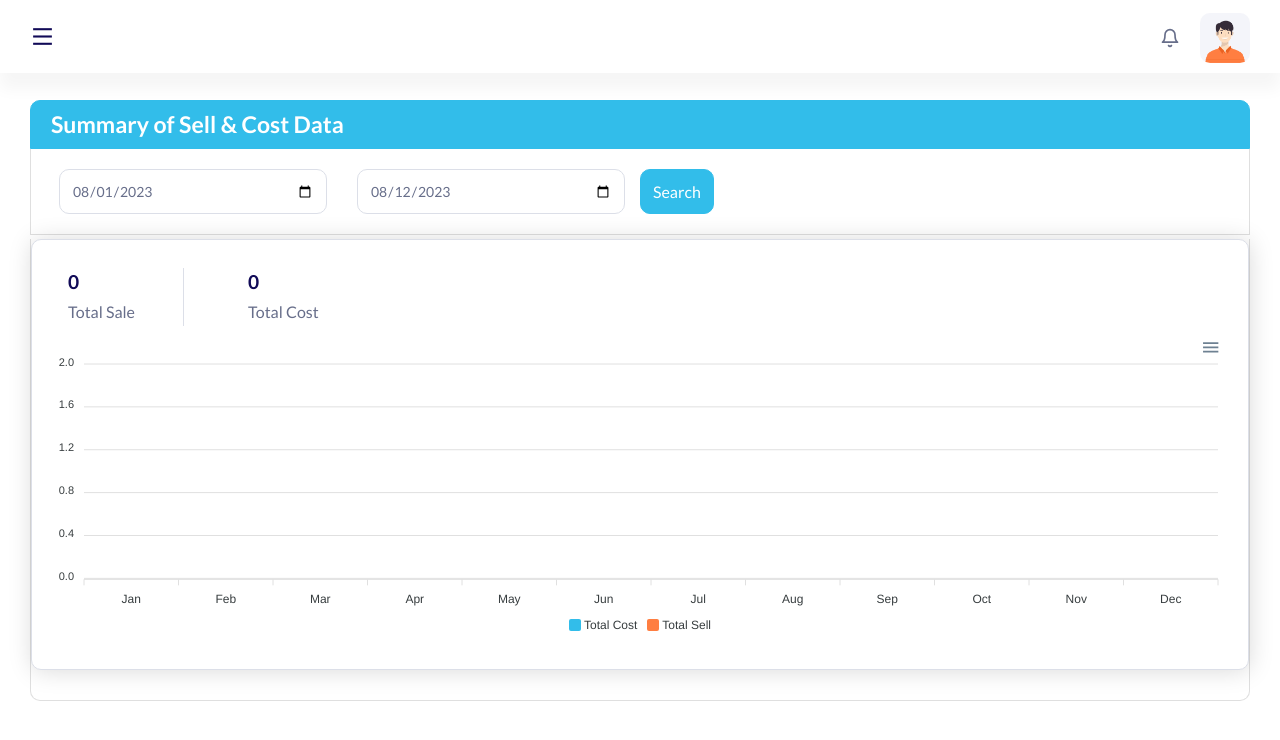
After one commit to jstutul/joelyinventory, a Django app: page /salesreport in a window 1280 px wide. The commit adds this page. Shown: the top 740 px of the page. Run offline with Django 3.2, Linux system fonts and the light colour scheme; a user stored in the database is signed in; data comes from the database, SQL or seed files in the repository; both versions use the stored data as it was after the commit; some libraries are stand-ins or nearby versions.

Commit message:
pos remain

```diff
--- a/inventory/urls.py
+++ b/inventory/urls.py
@@ -39,7 +39,8 @@ urlpatterns = [
   ##notification
   path("notifications",NotificationView,name="notifications"),
   path("notifications/delete/<int:id>",NotificationDeleteView,name="notificationsdelete"),
-
+  ##sales report
+  path("salesreport",SalesReport,name='salesreport'),
 
 
 ]
--- a/inventory/views.py
+++ b/inventory/views.py
@@ -9,7 +9,7 @@ from .forms import ProductForm,ProductReturnForm,SellUpdateForm
 from django.http import JsonResponse
 from joelypos.utility import *
 from pos.models import Sell,SellOrder,ProductOrder
-from datetime import datetime
+from datetime import datetime,timedelta
 from django.db.models import Sum,Avg,Count
 from django.db import IntegrityError
 from django.db.models.functions import ExtractMonth
@@ -50,29 +50,6 @@ def dashboard(request):
     total_cost = product_stats['total_cost']
     total_products = product_stats['total_products']
 
-
-    # # Get all months in a year
-    # months = [month for month in range(1, 13)]
-
-    # monthly_total_cost = Product.objects.filter(created__year=date.today().year).annotate(month=ExtractMonth('created')).values('month').annotate(total_cost=Sum('totalcost')).order_by('month')
-    # monthly_total_cost_dict = {cost['month']: cost['total_cost'] for cost in monthly_total_cost}
-    # for month in months:
-    #     total_cost = monthly_total_cost_dict.get(month, 0)
-    #     month_name = calendar.month_name[month]
-    #     print(f"{month_name}: {total_cost}")
-
-
-    # # Calculate monthly sell amount for the current year
-    # monthly_sell_amount = Sell.objects.filter(paymentstatus='approve', created__year=date.today().year).annotate(month=ExtractMonth('created')).values('month').annotate(total_sell_amount=Sum('order__subtotal')).order_by('month')
-
-    # # Create a dictionary to store monthly sell amounts
-    # monthly_sell_amount_dict = {sell['month']: sell['total_sell_amount'] for sell in monthly_sell_amount}
-
-    # # Iterate over all months and print the monthly sell amount (including zero sell amount months)
-    # for month in months:
-    #     total_sell_amount = monthly_sell_amount_dict.get(month, 0)
-    #     month_name = calendar.month_name[month]
-    #     print(f"{month_name}: {total_sell_amount}")
     months = [month for month in range(1, 13)]
 
     # Calculate monthly sell amount and cost for the current year
@@ -108,7 +85,7 @@ def dashboard(request):
     #         {'name': 'Total Sell', 'data': sell_data}
     #     ]
     # }
-    print(sell_data_json)
+    # print(sell_data_json)
     context={
         'total_peoduct':total_peoduct.count(),
         'return_product':return_product,
@@ -118,11 +95,62 @@ def dashboard(request):
         'total_sell_amount':get_total_sell_amount(),
         'total_costing':total_cost,
         'sell_data_json':sell_data_json,
-        'cost_data_json':cost_data_json
-        # 'average_cost':average_cost,
-        # 'average_total':average_total,
+        'cost_data_json':cost_data_json,
+        't_cost':sum(cost_data),
+        't_sell':sum(sell_data)
     }
     return render(request,'inventory/index.html',context)
+
+
+#get all user list
+@login_required(login_url='App_Auth:login')
+@staff_required
+def SalesReport(request):
+    s_date = request.GET.get('startDate', '')
+    e_date = request.GET.get('endDate', '')
+
+    if s_date and e_date:
+        start_date = datetime.strptime(s_date, "%Y-%m-%d").date()
+        end_date = datetime.strptime(e_date, "%Y-%m-%d").date()
+    else:
+        current_date = datetime.now().date()
+        start_date = current_date.replace(day=1)
+        end_date = current_date
+
+    # Calculate monthly sell amount and cost within the date range
+    monthly_sell_amount = Sell.objects.filter(paymentstatus='approve', created__range=(start_date, end_date)).annotate(month=ExtractMonth('created')).values('month').annotate(total_sell_amount=Sum('order__subtotal')).order_by('month')
+    monthly_total_cost = SellOrder.objects.filter(sell__paymentstatus='approve', created__range=(start_date, end_date)).annotate(month=ExtractMonth('created')).values('month').annotate(total_cost=Sum('product__price')).order_by('month')
+
+    # Create lists to store sell and cost data
+    sell_data = [0] * 12
+    cost_data = [0] * 12
+
+    # Populate sell data
+    for sell in monthly_sell_amount:
+        month = sell['month']
+        total_sell_amount = sell['total_sell_amount']
+        sell_data[month - 1] = total_sell_amount
+
+    # Populate cost data
+    for cost in monthly_total_cost:
+        month = cost['month']
+        total_cost = cost['total_cost']
+        cost_data[month - 1] = total_cost
+
+    # Convert data to JSON format using the custom encoder
+    sell_data_json = json.dumps(sell_data, cls=DecimalEncoder)
+    cost_data_json = json.dumps(cost_data, cls=DecimalEncoder)
+
+    context = {
+        'start_date': start_date.strftime("%Y-%m-%d"),
+        'end_date': end_date.strftime("%Y-%m-%d"),
+        'total_costing': sum(cost_data),
+        'sell_data_json': sell_data_json,
+        'cost_data_json': cost_data_json,
+        't_cost': sum(cost_data),
+        't_sell': sum(sell_data)
+    }
+    return render(request, 'inventory/report/index.html', context)
 
 
 #get all user list
--- a/pos/views.py
+++ b/pos/views.py
@@ -30,11 +30,6 @@ def get_product_api(request):
     print(category,color,size,barcode)
     products = Product.objects.all()
     if barcode:
-        #barcode =int(barcode) - 10000000
-        # print(barcode)
-        print(barcode)
-        #formatted_uuid = uuid.UUID(barcode)
-        print("<",print)
         products = products.filter(qcode=barcode)
     if category:
         products = products.filter(category=category)
--- a/templates/inventory/base/base.html
+++ b/templates/inventory/base/base.html
@@ -155,7 +155,7 @@
                           </ul>
                         </li>
                         <li class="">
-                            <a href="../backend/page-report.html" class="">
+                            <a href="{% url 'App_inventory:salesreport'%}" class="">
                                 <svg class="svg-icon" id="p-dash7" width="20" height="20" xmlns="http://www.w3.org/2000/svg" viewBox="0 0 24 24" fill="none" stroke="currentColor" stroke-width="2" stroke-linecap="round" stroke-linejoin="round">
                                     <path d="M14 2H6a2 2 0 0 0-2 2v16a2 2 0 0 0 2 2h12a2 2 0 0 0 2-2V8z"></path><polyline points="14 2 14 8 20 8"></polyline><line x1="16" y1="13" x2="8" y2="13"></line><line x1="16" y1="17" x2="8" y2="17"></line><polyline points="10 9 9 9 8 9"></polyline>
                                 </svg>
@@ -238,7 +238,7 @@
                                     <li class="nav-item nav-icon dropdown caption-content">
                                         <a href="#" class="search-toggle dropdown-toggle" id="dropdownMenuButton4"
                                             data-toggle="dropdown" aria-haspopup="true" aria-expanded="false">
-                                            <img src="{% static 'assets/images/1.png'%}" class="img-fluid rounded" alt="user">
+                                            <img src="{% static 'assets/images/user/1.png' %}" class="img-fluid rounded" alt="user">
                                         </a>
                                         <div class="iq-sub-dropdown dropdown-menu" aria-labelledby="dropdownMenuButton">
                                             <div class="card shadow-none m-0">
@@ -275,7 +275,7 @@
     <script src="{% static 'assets/js/backend-bundle.min.js'%}"></script>
     <script src="{% static 'assets/js/table-treeview.js'%}"></script>
     <script src="{% static 'assets/js/customizer.js'%}"></script>
-    <script async src="{% static 'assets/js/chart-custom.js'%}"></script>
+    {% comment %} <script async src="{% static 'assets/js/chart-custom.js'%}"></script> {% endcomment %}
     <script src="{% static 'assets/js/app.js'%}"></script>
     <script>
         $(document).ready(function() {
--- /dev/null
+++ b/templates/inventory/report/index.html
@@ -0,0 +1,131 @@
+{% extends 'inventory/base/base.html'%}
+{% load static %}
+{% block main %}
+<div class="container-fluid">
+    <div class="row mb-2">
+        <div class="col-lg-12">
+            <ul class="list-group">
+                <li class="list-group-item active">
+                    <div class="header-title">
+                        <h4 class="text-white">Summary of Sell & Cost Data </h4>
+                    </div>
+                </li>
+                <li class="list-group-item">
+                    <form method="get">
+                        <div class="row p-2">
+                           <div class="col-lg-3">
+                              <input type="date" name="startDate" class="form-control" value="{{start_date}}">
+                           </div>
+                           <div class="col-lg-3">
+                              <input type="date" name="endDate" class="form-control" value="{{end_date}}">
+                           </div>
+                           <button type="submit" class="btn btn-primary">Search</button>
+                        </div>
+                    </form>
+                </li>
+                <li class="list-group-item p-0 mt-1">
+                    <div class="card card-block card-stretch card-height blur-shadow shadow-showcase">
+                        <div class="card-body pb-2">
+                            <div class="d-flex flex-wrap align-items-center mt-2">
+                                <div class="d-flex align-items-center progress-order-left">
+                                    <div class="progress-value ml-3 pr-5 border-right">
+                                        <h5>{{t_sell}}</h5>
+                                        <p class="mb-0">Total Sale</p>
+                                    </div>
+                                </div>
+                                <div class="d-flex align-items-center ml-5 progress-order-right">
+                                    <div class="progress-value ml-3">
+                                        <h5>{{t_cost}}</h5>
+                                        <p class="mb-0">Total Cost</p>
+                                    </div>
+                                </div>
+                            </div>
+                        </div>
+                        <div class="card-body pt-0">
+                            <div id="layout1-chart-5"></div>
+                        </div>
+                    </div>
+                </li>
+            </ul>
+
+        </div>
+        <div class="col-lg-12">
+
+        </div>
+    </div>
+</div>
+<script src="https://code.jquery.com/jquery-3.6.0.min.js"></script>
+<script src="https://cdn.jsdelivr.net/npm/apexcharts@3.28.3/dist/apexcharts.min.js"></script>
+
+<script>
+    (function(jQuery) {
+        if (jQuery("#layout1-chart-5").length) {
+            options = {
+            series: [{
+                name: 'Total Cost',
+                data: {{ cost_data_json }}
+            }, {
+                name: 'Total Sell',
+                data: {{ sell_data_json }}
+            }],
+            chart: {
+            type: 'bar',
+            height: 300
+            },
+            colors: ['#32BDEA','#FF7E41'],
+                plotOptions: {
+                bar: {
+                    horizontal: false,
+                    columnWidth: '30%',
+                    endingShape: 'rounded'
+                },
+                },
+                dataLabels: {
+                enabled: false
+                },
+                stroke: {
+                show: true,
+                width: 3,
+                colors: ['transparent']
+                },
+                xaxis: {
+                categories: ["Jan", "Feb", "Mar", "Apr", "May", "Jun", "Jul", "Aug", "Sep", "Oct", "Nov", "Dec"],
+                labels: {
+                    minWidth: 0,
+                    maxWidth: 0
+                }
+                },
+            yaxis: {
+                show: true,
+                labels: {
+                minWidth: 20,
+                maxWidth: 20
+                }
+            },
+                fill: {
+                opacity: 1
+                },
+                tooltip: {
+                y: {
+                    formatter: function (val) {
+                    return "$ " + val + " thousands"
+                    }
+                }
+                }
+            };
+            const chart = new ApexCharts(document.querySelector("#layout1-chart-5"), options);
+            chart.render();
+            const body = document.querySelector('body')
+            if (body.classList.contains('dark')) {
+            apexChartUpdate(chart, {
+                dark: true
+            })
+            }
+
+            document.addEventListener('ChangeColorMode', function (e) {
+            apexChartUpdate(chart, e.detail)
+            })
+        }
+    })(jQuery);
+</script>
+{% endblock %}
```
Also changed, not shown: templates/inventory/index.html (+5 -5 lines), templates/pos/pos/index.html (+24 -49 lines), joely.sqlite3, 2 other files.
